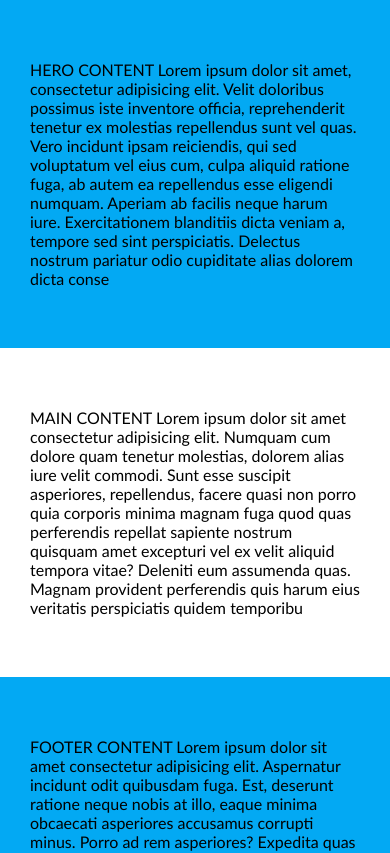
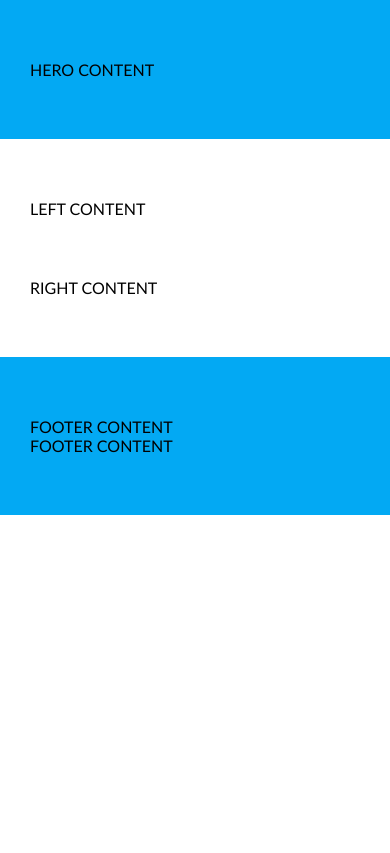
Before and after one commit to nsn1930/5-coming_soon, a website: page index.html in a window 390 px wide. Shown: the top 853 px of the page. Drawn offline with Linux system fonts and the light colour scheme.

Commit message:
Initial responsive design solution

```diff
--- a/css/base/layout.css
+++ b/css/base/layout.css
@@ -17,6 +17,17 @@
     margin-left: calc(50% - 300px);
 }
 
+.container .left {
+    float: left;
+    width: 50%;
+    margin-right: 10%;
+}
+
+.container .right {
+    float: left;
+    width: 40%;
+}
+
 @media (max-width: 900px) {
     .container > .row {
         display: inline-block;
@@ -32,6 +43,17 @@
         width: 400px;
         margin-left: calc(50% - 200px);
     }
+
+    .container .left {
+        float: left;
+        width: 100%;
+        margin-right: 0;
+        margin-bottom: 60px;
+    }
+
+    .container .right {
+        width: 100%;
+    }
 }
 
 @media (max-width: 460px) {
--- a/index.html
+++ b/index.html
@@ -20,21 +20,27 @@
 <body>
     <section class="container bg-primary">
         <div class="row-short">
-            HERO CONTENT Lorem ipsum dolor sit amet, consectetur adipisicing elit. Velit doloribus possimus iste inventore officia, reprehenderit tenetur ex molestias repellendus sunt vel quas. Vero incidunt ipsam reiciendis, qui sed voluptatum vel eius cum, culpa aliquid ratione fuga, ab autem ea repellendus esse eligendi numquam. Aperiam ab facilis neque harum iure. Exercitationem blanditiis dicta veniam a, tempore sed sint perspiciatis. Delectus nostrum pariatur odio cupiditate alias dolorem dicta conse
+            HERO CONTENT
         </div>
     </section>
 
     <main class="container">
         <div class="row">
-            MAIN CONTENT Lorem ipsum dolor sit amet consectetur adipisicing elit. Numquam cum dolore quam tenetur molestias, dolorem alias iure velit commodi. Sunt esse suscipit asperiores, repellendus, facere quasi non porro quia corporis minima magnam fuga quod quas perferendis repellat sapiente nostrum quisquam amet excepturi vel ex velit aliquid tempora vitae? Deleniti eum assumenda quas. Magnam provident perferendis quis harum eius veritatis perspiciatis quidem temporibu
+            <div class="left">
+                LEFT CONTENT
+            </div>
+            <div class="right">
+                RIGHT CONTENT
+            </div>
+        </div>
     </main>
 
     <footer class="container bg-primary">
         <div class="row">
-            FOOTER CONTENT Lorem ipsum dolor sit amet consectetur adipisicing elit. Aspernatur incidunt odit quibusdam fuga. Est, deserunt ratione neque nobis at illo, eaque minima obcaecati asperiores accusamus corrupti minus. Porro ad rem asperiores? Expedita quas dolores architecto recusandae dignissimos eius veniam, voluptates molestiae aliquid, ratione dolore tempore ducimus accusantium consequuntur asperiores velit temporibus eos repellat ex pariatur deserunt quis
+            FOOTER CONTENT
         </div>
         <div class="row-short">
-            FOOTER CONTENT Lorem ipsum dolor sit amet consectetur adipisicing elit. Aspernatur incidunt odit quibusdam fuga. Est, deserunt ratione neque nobis at illo, eaque minima obcaecati asperiores accusamus corrupti minus. Porro ad rem asperiores? Expedita quas dolores architecto recusandae dignissimos eius veniam, voluptates molestiae aliquid, ratione dolore tempore ducimus accusantium consequuntur asperiores velit temporibus eos repellat ex pariatur deserunt quis lib
+            FOOTER CONTENT
         </div>
     </footer>
 </body>
```
